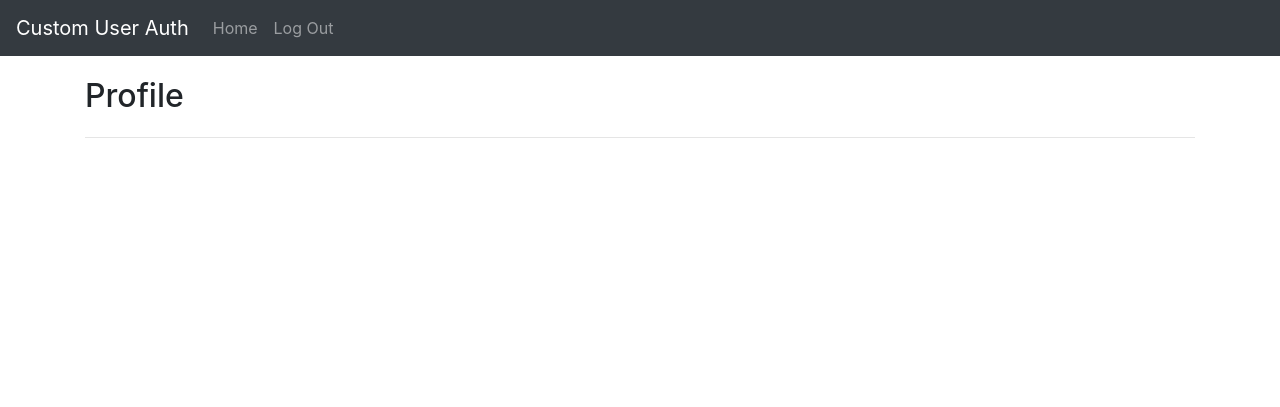
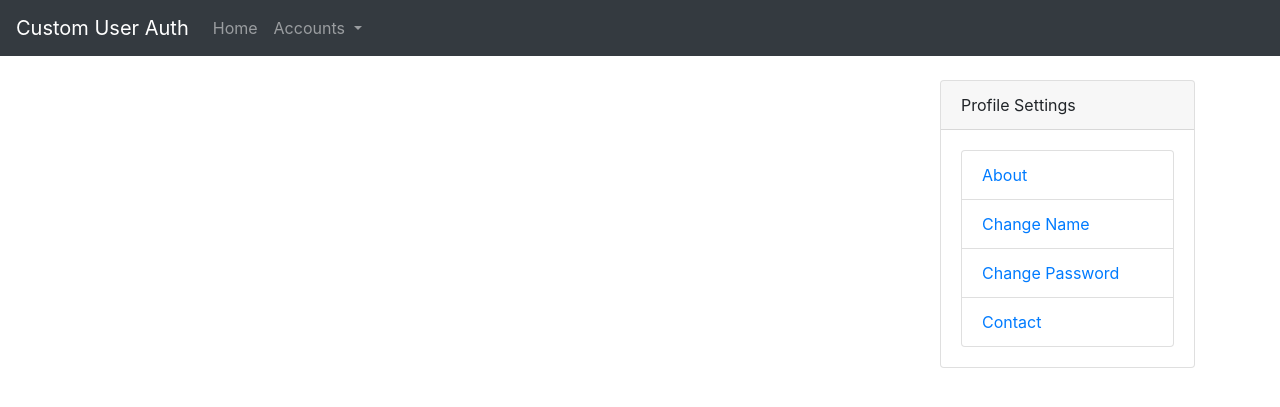
Before and after one commit to jakiiii/jtro-auth, a Django app: page /profile/ in a window 1280 px wide. Shown: the top 407 px of the page. Run offline with Django 3.2, Linux system fonts and the light colour scheme; the visitor is signed in with stand-in values (Sample User, id 1); some libraries are stand-ins or nearby versions.

Commit message:
user profile view

```diff
--- a/src/customuserauth/accounts/templates/accounts/login.html
+++ b/src/customuserauth/accounts/templates/accounts/login.html
@@ -4,7 +4,7 @@
 {% load widget_tweaks %}
 
 {% block content %}
-<div class="container">
+<div>
     <h1>Django Custom Auth Login</h1><hr/>
     <div class="" align="" style="margin-left: 14rem;">
         <div class="card" style="width: 40rem; margin-top: 2rem;">
--- a/src/customuserauth/accounts/templates/accounts/registration.html
+++ b/src/customuserauth/accounts/templates/accounts/registration.html
@@ -4,7 +4,7 @@
 {% load widget_tweaks %}
 
 {% block content %}
-<div class="container">
+<div>
     <h1>Django Custom Auth Registration</h1><hr/>
     <div class="" align="" style="margin-left: 14rem;">
         <div class="card" style="width: 40rem; margin-top: 2rem;">
--- a/src/customuserauth/customuserauth/settings.py
+++ b/src/customuserauth/customuserauth/settings.py
@@ -47,7 +47,7 @@ THIRD_PARTY_APPS = [
 LOCAL_APPS = [
     'home',
     'accounts',
-    'profiles',
+    'profiles'
 ]
 
 INSTALLED_APPS += THIRD_PARTY_APPS + LOCAL_APPS
--- a/src/customuserauth/customuserauth/urls.py
+++ b/src/customuserauth/customuserauth/urls.py
@@ -19,11 +19,15 @@ from django.urls import path, include
 from django.conf import settings
 from django.conf.urls.static import static
 
+from django.views.generic import RedirectView
+
 urlpatterns = [
     path('admin/', admin.site.urls),
     path('', include('home.urls')),
-    path('', include('accounts.urls')),
-    path('', include('profiles.urls')),
+    path('accounts/', RedirectView.as_view(url='/account')),
+    path('account/', include('accounts.urls'), name='account'),
+    path('profiles/', RedirectView.as_view(url='/profile')),
+    path('profile/', include('profiles.urls'), name='profile'),
 ]
 
 if settings.DEBUG:
--- a/src/customuserauth/profiles/templates/profiles/profile.html
+++ b/src/customuserauth/profiles/templates/profiles/profile.html
@@ -1,8 +1,26 @@
 {% extends 'base.html' %}
 {% block title %}Profile || {{ block.super }}{% endblock title %}
 
+
 {% block content %}
-<div class="container">
-    <h1>Profile</h1><hr/>
+<div>
+    <div class="py-4">
+        <div class="row">
+            <div class="col-9 col-md-9"></div>
+            <div class="col-3 col-md-3">
+                <div class="card">
+                    <div class="card-header">Profile Settings</div>
+                    <div class="card-body">
+                        <ul class="list-group">
+                            <li class="list-group-item"><a href="" style="text-decoration: none;">About</a></li>
+                            <li class="list-group-item"><a href="" style="text-decoration: none;">Change Name</a></li>
+                            <li class="list-group-item"><a href="" style="text-decoration: none;">Change Password</a></li>
+                            <li class="list-group-item"><a href="" style="text-decoration: none;">Contact</a></li>
+                        </ul>
+                    </div>
+                </div>
+            </div><!-- end of col-3 -->
+        </div><!-- end of row -->
+    </div>
 </div>
 {% endblock %}
--- a/src/customuserauth/profiles/urls.py
+++ b/src/customuserauth/profiles/urls.py
@@ -1,6 +1,10 @@
 from django.urls import path
-from .views import ProfileTemplateView
+
+from .views import (
+    ProfileView,
+)
+
 
 urlpatterns = [
-    path('profile/', ProfileTemplateView.as_view(), name='profile')
+    path('', ProfileView.as_view(), name='profile'),
 ]
--- a/src/customuserauth/profiles/views.py
+++ b/src/customuserauth/profiles/views.py
@@ -4,6 +4,5 @@ from django.contrib.auth.mixins import LoginRequiredMixin
 
 
 # Create your views here.
-class ProfileTemplateView(LoginRequiredMixin, TemplateView):
-    login_url = '/login/'
+class ProfileView(LoginRequiredMixin, TemplateView):
     template_name = 'profiles/profile.html'
--- a/src/customuserauth/templates/base.html
+++ b/src/customuserauth/templates/base.html
@@ -15,7 +15,9 @@
   <body>
     {% include 'base/navbar.html' with brand_name='Custom User Auth' %}
 
-    {% block content %}{% endblock %}
+    <div class="container">
+        {% block content %}{% endblock %}
+    </div>
 
     <!-- JavaScript -->
     {% include 'base/js.html' %}
--- a/src/customuserauth/templates/base/navbar.html
+++ b/src/customuserauth/templates/base/navbar.html
@@ -2,6 +2,7 @@
 {% url 'login' as login_url %}
 {% url 'register' as register_url %}
 {% url 'logout' as logout_url %}
+{% url 'profile' as profile_url %}
 
 <nav class="navbar navbar-expand-lg navbar-dark bg-dark">
     <a class="navbar-brand" href="{{ home_url }}">{% if brand_name %}{{ brand_name }}{% else %}jQurity User Auth{% endif %}</a>
@@ -16,13 +17,21 @@
             </li>
 
             {% if request.user.is_authenticated %}
-            <li class="nav-item">
-                <a class="nav-link" href="{{ logout_url }}">Log Out</a>
+            <li class="nav-item dropdown {% if request.path == account_url %}active{% endif %}">
+                <a class="nav-link dropdown-toggle" href="#" id="navbarDropdown" role="button" data-toggle="dropdown" aria-haspopup="true" aria-expanded="false">
+                    Accounts
+                </a>
+                <div class="dropdown-menu" aria-labelledby="navbarDropdown">
+                    <a class="dropdown-item" href="{{ profile_url }}">Profile</a>
+                    <a class="dropdown-item" href="">Settings</a>
+                    <div class="dropdown-divider"></div>
+                    <a class="dropdown-item" href="{{ logout_url }}">Logout</a>
+                </div>
             </li>
             {% else %}
             <li class="nav-item dropdown {% if request.path == login_url or request.path == register_url %}active{% endif %}">
                 <a class="nav-link dropdown-toggle" href="#" id="navbarDropdown2" role="button" data-toggle="dropdown" aria-haspopup="true" aria-expanded="false">
-                    Accounts
+                    Login
                 </a>
 
                 <div class="dropdown-menu" aria-labelledby="navbarDropdown2">
--- a/src/customuserauth/templates/home.html
+++ b/src/customuserauth/templates/home.html
@@ -1,7 +1,7 @@
 {% extends 'base.html' %}
 
 {% block content %}
-<div class="container">
+<div>
     <h1>HOME</h1>
 </div>
 {% endblock %}
```
Also changed, not shown: src/__init__.py (added), src/customuserauth/__init__.py (added).
